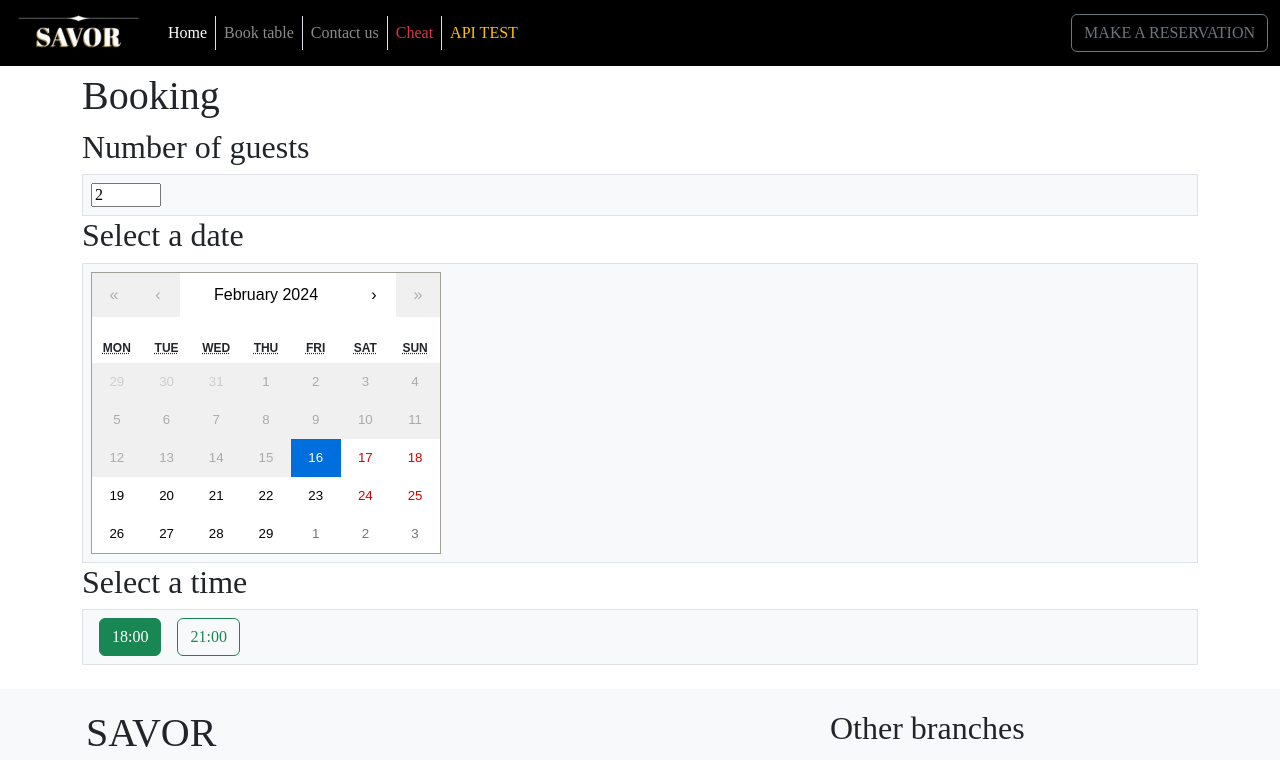
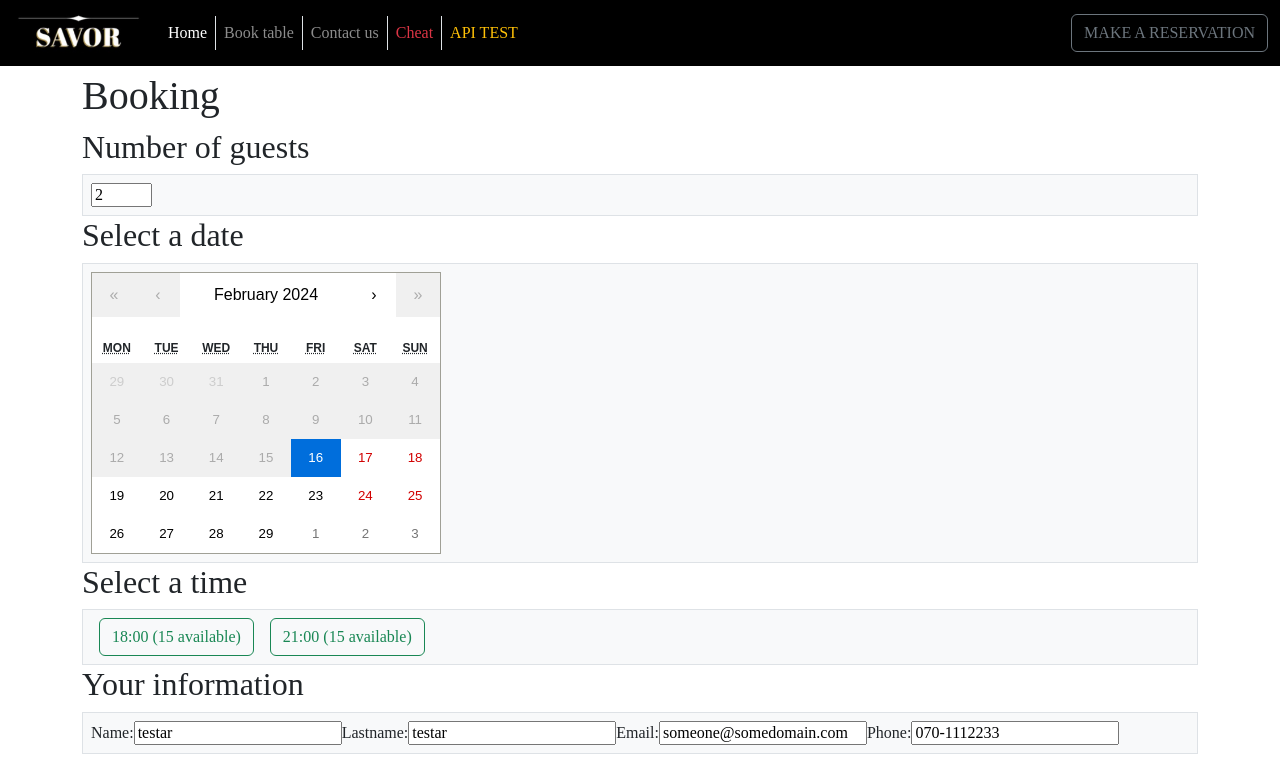
Before and after one commit to jennikaelisson/savor-restaurant, a React (Vite) app: page /book in a window 1280 px wide. Shown: the top 760 px of the page. Built offline with nearby package versions, Linux system fonts and the light colour scheme; no server answers; a web font is replaced by a local one.

Commit message:
customer info

```diff
--- a/src/pages/Book.tsx
+++ b/src/pages/Book.tsx
@@ -7,31 +7,31 @@ import {
 
 import { useState, useEffect } from "react";
 
-type DatePiece = Date | null;
-type DateValue = DatePiece | [DatePiece, DatePiece];
-
 const Book = () => {
 	const [restaurantBookings, setRestaurantBookings] = useState<any>(null);
-	const [selectedDate, changeDate] = useState<DateValue>(new Date());
+	const [selectedDate, changeDate] = useState<Date>(new Date());
 	const [selectedGuests, changeGuests] = useState(2);
-	const [selectedTime, changeTime] = useState("18:00");
+	const [selectedTime, changeTime] = useState("");
+
+	const [freeTables, setFreeTables] = useState<{ [key: string]: number }>({
+		"18:00": 15,
+		"21:00": 15,
+	});
+	const [customer, setCustomer] = useState({
+		name: "testar",
+		lastname: "testar",
+		email: "someone@somedomain.com",
+		phone: "070-1112233",
+	});
+
+	const handleCustomerChange = (field: string, value: string) => {
+		setCustomer((prevCustomer) => ({ ...prevCustomer, [field]: value }));
+	};
 
 	useEffect(() => {
-		const freeTables: { [key: string]: number } = {
-			"18:00": 15,
-			"21:00": 15,
-		};
-		restaurantBookings?.forEach((element: Object) => {
-			if (element.date == formatDate(selectedDate)) {
-				const numberOfTables = Math.floor((element.numberOfGuests - 1) / 6) + 1;
-				freeTables[element.time] -= numberOfTables;
-			}
-		});
-
-		let tablesNeeded = Math.floor((selectedGuests - 1) / 6) + 1;
-		console.log(`Needed (${tablesNeeded}) `);
-		console.log(freeTables);
-	}, [selectedGuests, selectedDate, selectedTime]);
+		updateFreeTables();
+		changeTime("");
+	}, [selectedGuests, selectedDate]);
 
 	useEffect(() => {
 		fetchData();
@@ -48,6 +48,40 @@ const Book = () => {
 		return `${year}-${month}-${day}`;
 	};
 
+	const updateFreeTables = () => {
+		const updatedFreeTables = {
+			"18:00": 15,
+			"21:00": 15,
+		};
+
+		restaurantBookings?.forEach((element: any) => {
+			if (element.date === formatDate(selectedDate)) {
+				const numberOfTables = Math.floor((element.numberOfGuests - 1) / 6) + 1;
+				updatedFreeTables[element.time] -= numberOfTables;
+			}
+		});
+
+		setFreeTables(updatedFreeTables);
+	};
+	const createNewBooking = async () => {
+		const bookingData = {
+			restaurantId: "65cc7dddf65c4399fb07d036",
+			date: formatDate(selectedDate),
+			time: selectedTime,
+			numberOfGuests: selectedGuests,
+			customer: {
+				name: "testaa",
+				lastname: "testaa",
+				email: "someone@somedomain.com",
+				phone: "070-1112233",
+			},
+		};
+		await createBookingService(bookingData);
+		fetchData();
+	};
+
+	const tablesNeeded = Math.floor((selectedGuests - 1) / 6) + 1;
+
 	return (
 		<>
 			<p className="h1">Booking</p>
@@ -57,7 +91,7 @@ const Book = () => {
 				<input
 					type="number"
 					min="1"
-					max="240"
+					max="90"
 					value={selectedGuests}
 					onChange={(e) => changeGuests(parseInt(e.target.value))}
 				/>
@@ -77,32 +111,84 @@ const Book = () => {
 				<input
 					type="radio"
 					className="btn-check"
-					name="options-outlined"
-					id="success-outlined"
+					id="time18"
 					checked={selectedTime === "18:00"}
 					onChange={() => changeTime("18:00")}
+					disabled={freeTables["18:00"] < tablesNeeded}
 				/>
 				<label
-					className="btn btn-outline-success mx-2"
-					htmlFor="success-outlined"
+					className={`btn ${
+						freeTables["18:00"] < tablesNeeded
+							? "btn-danger"
+							: "btn-outline-success"
+					} mx-2`}
+					htmlFor="time18"
 				>
-					18:00
+					18:00 ({freeTables["18:00"]} available)
 				</label>
 
 				<input
 					type="radio"
 					className="btn-check"
-					name="options-outlined"
-					id="danger-outlined"
+					id="time21"
 					checked={selectedTime === "21:00"}
 					onChange={() => changeTime("21:00")}
+					disabled={freeTables["21:00"] < tablesNeeded}
 				/>
 				<label
-					className="btn btn-outline-success mx-2"
-					htmlFor="danger-outlined"
+					className={`btn ${
+						freeTables["21:00"] < tablesNeeded
+							? "btn-danger"
+							: "btn-outline-success"
+					} mx-2`}
+					htmlFor="time21"
 				>
-					21:00
+					21:00 ({freeTables["21:00"]} available)
 				</label>
+			</div>
+			<p className="h2">Your information</p>
+			<div className="bg-light border p-2">
+				<label htmlFor="name">Name:</label>
+				<input
+					type="text"
+					id="name"
+					value={customer.name}
+					onChange={(e) => handleCustomerChange("name", e.target.value)}
+				/>
+
+				<label htmlFor="lastname">Lastname:</label>
+				<input
+					type="text"
+					id="lastname"
+					value={customer.lastname}
+					onChange={(e) => handleCustomerChange("lastname", e.target.value)}
+				/>
+
+				<label htmlFor="email">Email:</label>
+				<input
+					type="email"
+					id="email"
+					value={customer.email}
+					onChange={(e) => handleCustomerChange("email", e.target.value)}
+				/>
+
+				<label htmlFor="phone">Phone:</label>
+				<input
+					type="tel"
+					id="phone"
+					value={customer.phone}
+					onChange={(e) => handleCustomerChange("phone", e.target.value)}
+				/>
+			</div>
+			<p className="h2">Book</p>
+			<div className="bg-light border p-2">
+				<button
+					className="btn btn-success"
+					onClick={createNewBooking}
+					disabled={!selectedTime}
+				>
+					Book table
+				</button>
 			</div>
 		</>
 	);
```
